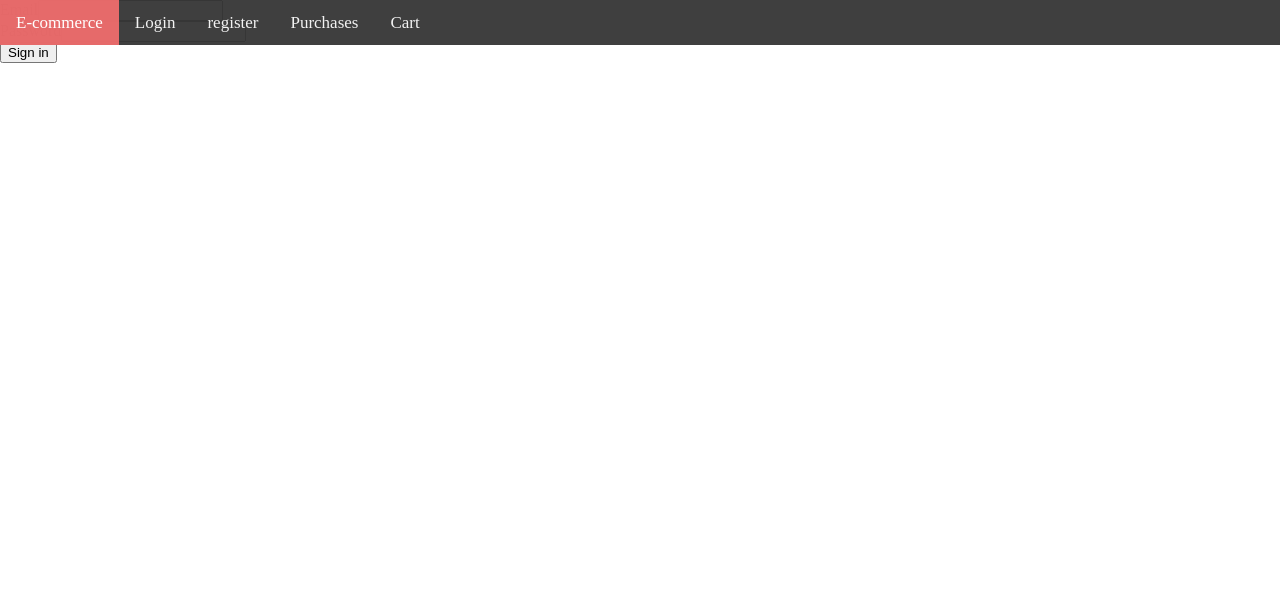
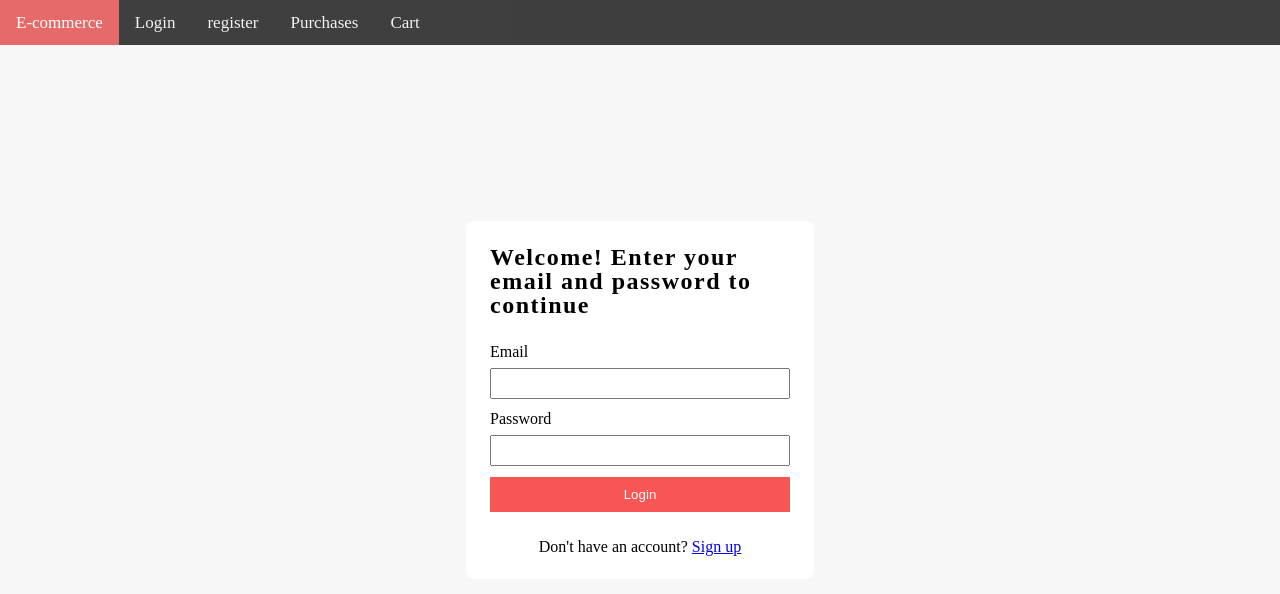
Before and after one commit to Redjorm/EcommerceReact, a React (Vite) app: page /#/login in a window 1280 px wide. Shown: the top 594 px of the page. Built offline with nearby package versions, Linux system fonts and the light colour scheme; no server answers.

Commit message:
login y register

```diff
--- a/src/index.css
+++ b/src/index.css
@@ -131,4 +131,6 @@ table {
 
 button{
     cursor: pointer;
+    border: 0px;
+    background-color: transparent;
 }
--- a/src/pages/Login.jsx
+++ b/src/pages/Login.jsx
@@ -1,6 +1,7 @@
 import React from 'react'
 import useAuthentication from '../hooks/useAuthentication'
-
+import "./styles/Login.css"
+import { Link } from 'react-router-dom'
 const Login = () => {
 
     const { loginUser } = useAuthentication()
@@ -13,17 +14,23 @@ const Login = () => {
     }
 
     return (
+        <div className="form__user">
+            <div className="form__user-container">
+                <h2>Welcome! Enter your email and password to continue</h2>
                 <form onSubmit={handleLogin}>
-            <div>
+                    <div className='input__container'>
                         <label htmlFor="email">Email</label>
                         <input type="email" id='email' />
                     </div>
-            <div>
+                    <div className='input__container'>
                         <label htmlFor="password">Password</label>
                         <input type="password" id='password' />
                     </div>
-            <button>Sign in</button>
+                    <button>Login</button>
                 </form>
+                <p>Don't have an account? <span><a href=""><Link to="/register">Sign up</Link></a></span></p>
+            </div>
+        </div>
     )
 }
 
--- a/src/pages/Register.jsx
+++ b/src/pages/Register.jsx
@@ -3,6 +3,7 @@ import useFetch from '../hooks/useFetch'
 import { useForm } from 'react-hook-form'
 import useAuthentication from '../hooks/useAuthentication'
 import defaultRegisterValues from '../components/utils/defaultRegisterValues'
+import { Link } from 'react-router-dom'
 
 const Register = () => {
 
@@ -17,30 +18,35 @@ const Register = () => {
     }
 
     return (
+        <div className="form__user">
+            <div className="form__user-container">
                 <form onSubmit={handleSubmit(sumit)}>
-    <h1>Create a new User</h1>
-    <div>
+                    <h2>Create a new User</h2>
+                    <div className='input__container'>
                         <label htmlFor="firstName">First Name</label>
                         <input {...register('firstName')} type="text" id='firstName' />
                     </div>
-    <div>
+                    <div className='input__container'>
                         <label htmlFor="lasttName">Last Name</label>
                         <input {...register('lastName')} type="text" id='lasttName' />
                     </div>
-    <div>
+                    <div className='input__container'>
                         <label htmlFor="email">Email</label>
                         <input {...register('email')} type="text" id='email' />
                     </div>
-    <div>
+                    <div className='input__container'>
                         <label htmlFor="password">Password</label>
-        <input {...register('password')}  type="text" id='password' />
+                        <input {...register('password')} type="text" id='password' />
                     </div>
-    <div>
+                    <div className='input__container'>
                         <label htmlFor="phone">Phone</label>
-        <input {...register('phone')}  type="tel" id='phone' />
+                        <input {...register('phone')} type="tel" id='phone' />
                     </div>
                     <button>Register</button>
                 </form>
+                <p>Already have an account?<span><a href=""><Link to="/login">Log in</Link></a></span></p>
+            </div>
+        </div>
     )
 }
 
--- /dev/null
+++ b/src/pages/styles/Login.css
@@ -0,0 +1,59 @@
+.form__user{
+    width: 100%;
+    height: 100vh;
+    background-color: aquamarine;
+    display: flex;
+    justify-content: center;
+    align-items: center;
+    gap: 1rem;
+    background-color: #F7F7F7;
+}
+
+.form__user-container{
+    display: flex;
+    flex-direction: column;
+    justify-content: center;
+    align-items: center;
+    gap: .7rem;
+    background-color: #fff;
+    padding: 1.5rem;
+    /* height: 400px; */
+    width: 300px;
+    border-radius: .5rem;
+}
+
+.form__user-container h2{
+    font-size: 24px;
+    font-weight: 600;
+    letter-spacing: 1.5px;
+}
+
+.form__user form{
+    display: flex;
+    flex-direction: column;
+    justify-content: center;
+    align-items: center;
+    gap: .7rem;
+    width: 300px;
+    border-radius: .5rem;
+    padding: 1rem;
+}
+
+.input__container{
+    width: 100%;
+    display: flex;
+    flex-direction: column;
+    gap: .5rem;
+}
+
+.input__container input{
+    height: 25px;
+}
+
+.form__user button{
+    background-color: #F85555 ;
+    padding: .5rem;
+    width: 100%;
+    height: 35px;
+    color: #fff;
+}
```
Lines whose indentation alone changed are shown as unchanged.
